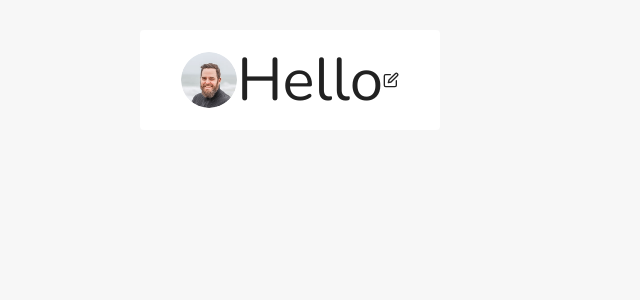
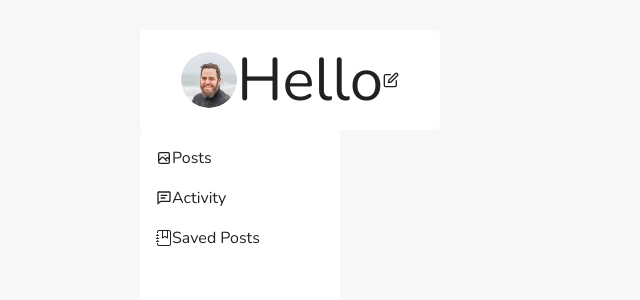
Before and after one commit to the-arcade-01/Sociot, a React (Create React App) app: page / in a window 1280 px wide. Shown: the top 300 px of the page, without its empty margins (0-640 px from the left). Built offline with nearby package versions, Linux system fonts and the light colour scheme.

Commit message:
added layout 50% done

```diff
--- a/src/components/Layout.js
+++ b/src/components/Layout.js
@@ -3,10 +3,20 @@ import React from "react";
 import Typography from "@mui/material/Typography";
 import Paper from "@mui/material/Paper";
 import Avatar from "@mui/material/Avatar";
+import List from "@mui/material/List";
+import ListItem from "@mui/material/ListItem";
 
 import { FiEdit } from "react-icons/fi";
+import { BiCommentDetail } from "react-icons/bi";
+import { BsJournalBookmark } from "react-icons/bs";
+import { HiOutlinePhotograph } from "react-icons/hi";
 
 const Layout = ({ children }) => {
+  const pages = [
+    { icon: <HiOutlinePhotograph />, page: "Posts" },
+    { icon: <BiCommentDetail />, page: "Activity" },
+    { icon: <BsJournalBookmark />, page: "Saved Posts" },
+  ];
   return (
     <div style={{ padding: "30px 140px" }}>
       <section>
@@ -28,6 +38,24 @@ const Layout = ({ children }) => {
           <Typography variant="h2">Hello</Typography>
           <FiEdit />
         </Paper>
+        <Paper
+          sx={{
+            background: "#fff",
+            width: "200px",
+            height: "200px",
+          }}
+        >
+          <List>
+            {pages.map((page, index) => {
+              return (
+                <ListItem key={index}>
+                  {page.icon}
+                  <Typography variant="body1">{page.page}</Typography>
+                </ListItem>
+              );
+            })}
+          </List>
+        </Paper>
       </section>
     </div>
   );
```
